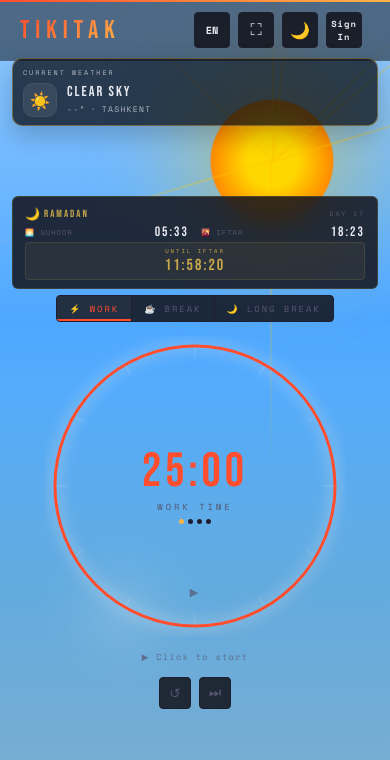
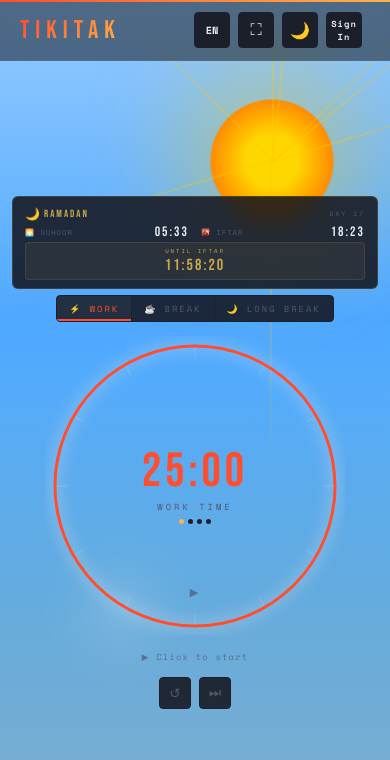
Before and after one commit to SanakulovDev/Pomodoro, a plain HTML site: page index.html in a window 390 px wide. Drawn offline with nearby package versions, Linux system fonts and the light colour scheme; no server answers.

Commit message:
feat: hide weather panel on mobile for improved layout and usability

```diff
--- a/css/style.css
+++ b/css/style.css
@@ -550,17 +550,7 @@ body.light header { background:rgba(245,240,232,0.5); }
 /* ===== MOBILE ===== */
 @media (max-width: 768px) {
   .weather-panel {
-    position:absolute;
-    top:calc(env(safe-area-inset-top) + 58px);
-    left:12px; right:12px;
-    width:auto;
-    min-width:0; max-width:none;
-    padding:8px 10px;
-    border-radius:10px;
-    background:rgba(7, 11, 18, 0.74);
-    backdrop-filter:none;
-    -webkit-backdrop-filter:none;
-    box-shadow:0 10px 24px rgba(0,0,0,0.2);
+    display:none;
   }
   .weather-panel-icon { width:34px; height:34px; font-size:1.05rem; }
   .weather-panel-label { font-size:0.9rem; }
@@ -595,13 +585,7 @@ body.light header { background:rgba(245,240,232,0.5); }
 /* Landscape mobile */
 @media (orientation: landscape) and (max-height: 500px) {
   .weather-panel {
-    position:absolute;
-    top:calc(env(safe-area-inset-top) + 36px);
-    left:auto; right:8px;
-    min-width:140px; max-width:168px;
-    width:min(168px, calc(100vw - 16px));
-    padding:7px 9px;
-    border-radius:9px;
+    display:none;
   }
   .weather-panel-icon { width:30px; height:30px; font-size:0.95rem; border-radius:8px; }
   .weather-panel-kicker { font-size:0.38rem; letter-spacing:1.5px; margin-bottom:4px; }
```
